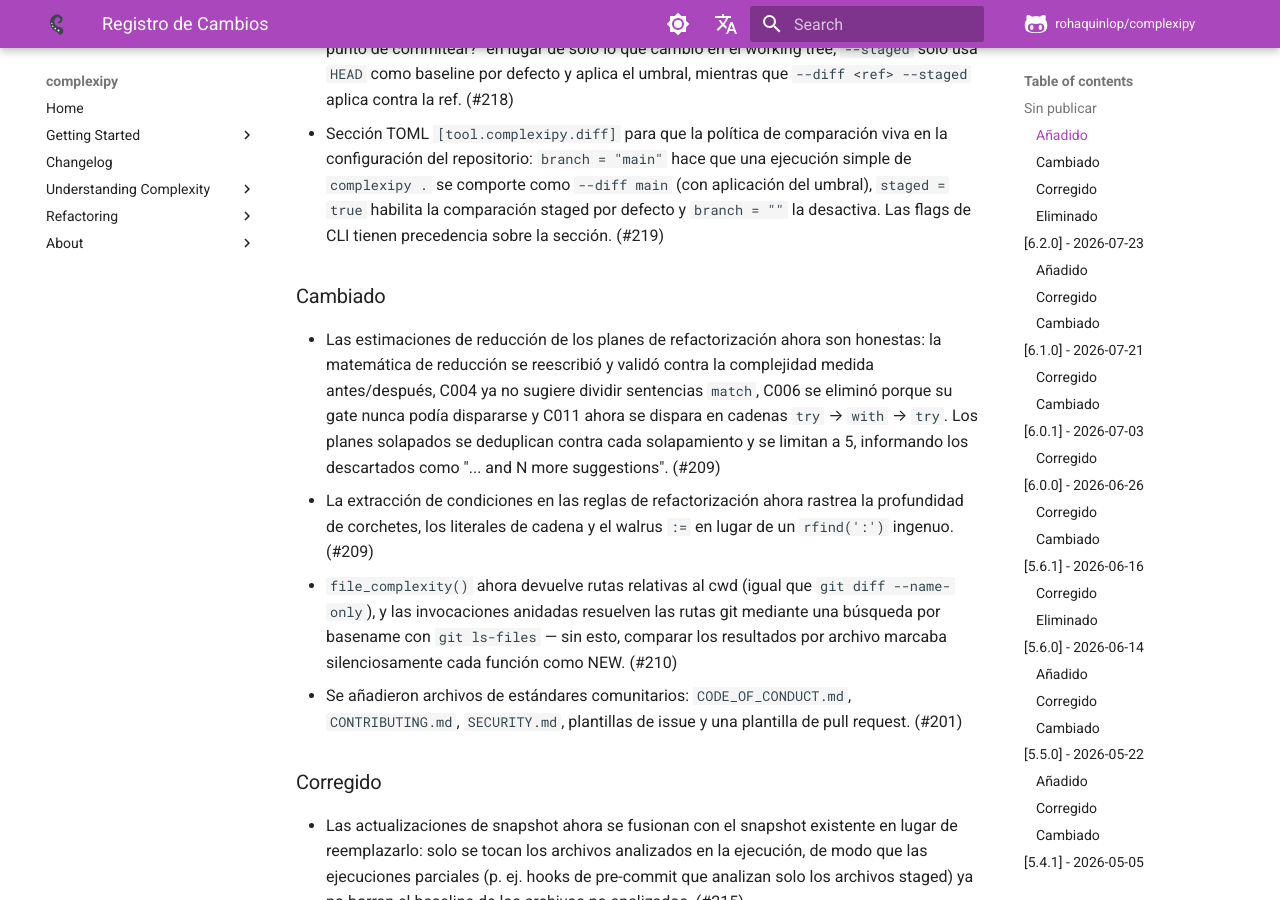
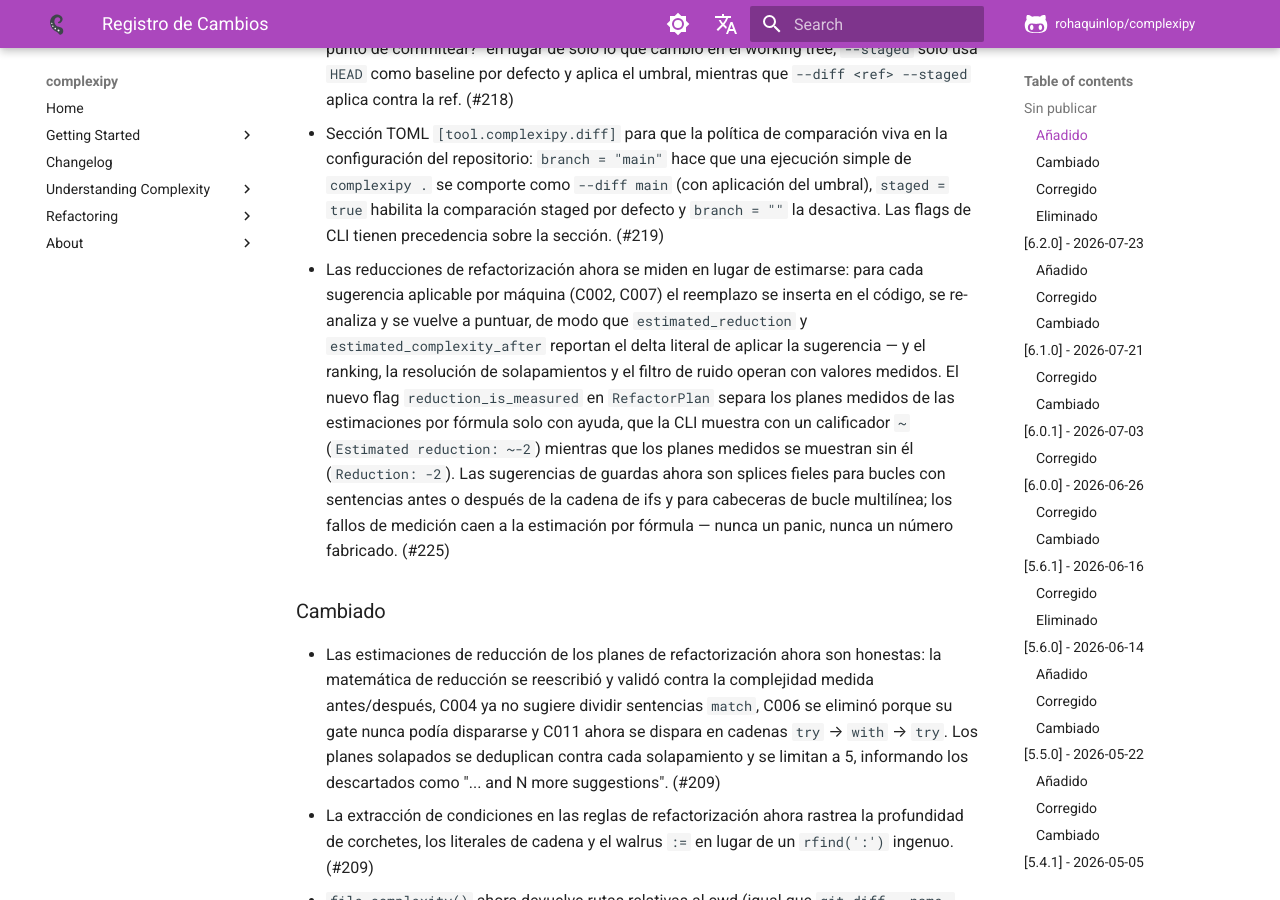
Before and after one commit to rohaquinlop/complexipy, an MkDocs documentation site: the page built from docs/es/changelog.md, in a window 1280 px wide and 900 px high, scrolled down 799 px. Built offline with MkDocs 1.6.1 and Material for MkDocs 9.7.7, drawn with Linux system fonts in a browser that asks for light colours; comment, search, counter and statistics services are not loaded.

Commit message:
docs(changelog): add measured reductions entry

```diff
--- a/docs/es/changelog.md
+++ b/docs/es/changelog.md
@@ -37,6 +37,20 @@ GitHub con todos los detalles.
   aplicación del umbral), `staged = true` habilita la comparación staged
   por defecto y `branch = ""` la desactiva. Las flags de CLI tienen
   precedencia sobre la sección. (#219)
+- Las reducciones de refactorización ahora se miden en lugar de estimarse:
+  para cada sugerencia aplicable por máquina (C002, C007) el reemplazo se
+  inserta en el código, se re-analiza y se vuelve a puntuar, de modo que
+  `estimated_reduction` y `estimated_complexity_after` reportan el delta
+  literal de aplicar la sugerencia — y el ranking, la resolución de
+  solapamientos y el filtro de ruido operan con valores medidos. El nuevo
+  flag `reduction_is_measured` en `RefactorPlan` separa los planes medidos
+  de las estimaciones por fórmula solo con ayuda, que la CLI muestra con
+  un calificador `~` (`Estimated reduction: ~-2`) mientras que los planes
+  medidos se muestran sin él (`Reduction: -2`). Las sugerencias de guardas
+  ahora son splices fieles para bucles con sentencias antes o después de la
+  cadena de ifs y para cabeceras de bucle multilínea; los fallos de
+  medición caen a la estimación por fórmula — nunca un panic, nunca un
+  número fabricado. (#225)
 
 ### Cambiado
 
```
Also changed, not shown: CHANGELOG.md (+13 -0 lines).
